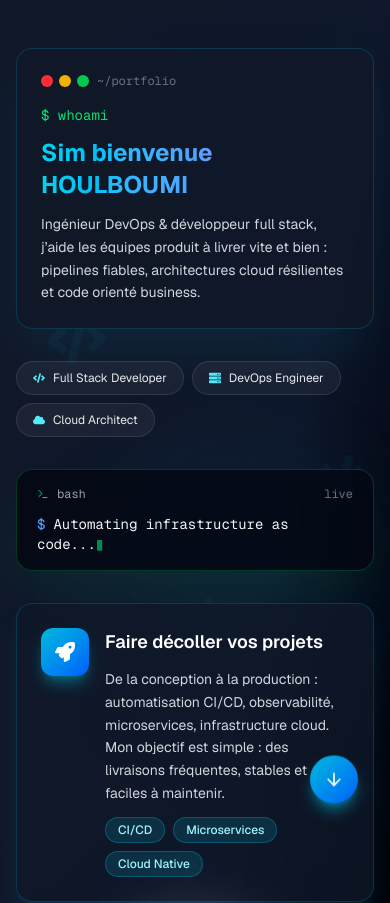
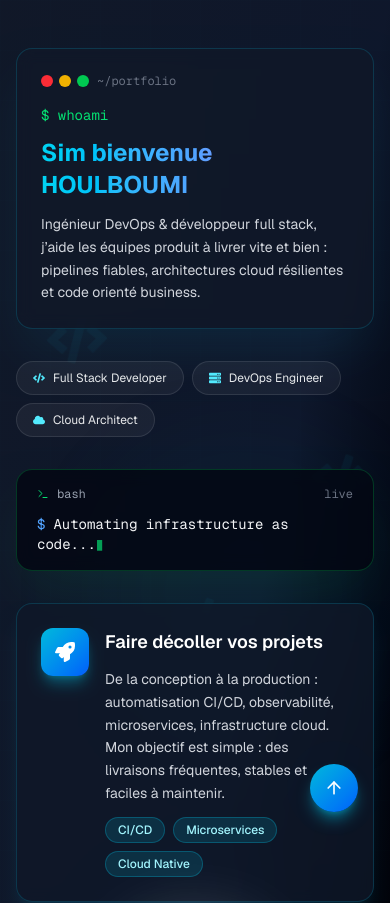
Before and after one commit to SimBienvenueHoulBoumi/porfolio-v2, a Next.js app: page / in a window 390 px wide. Shown: the top 903 px of the page. Built offline with nearby package versions, Linux system fonts and the light colour scheme.

Commit message:
clean code

```diff
--- a/src/app/page.tsx
+++ b/src/app/page.tsx
@@ -7,7 +7,7 @@ import Hero from "../components/Hero";
 import Skills from "../components/Skills";
 import Contact from "../components/Contact";
 import Footer from "../components/Footer";
-import ScrollToBottomButton from "../components/ScrollToBottomButton";
+import ScrollControls from "../components/ScrollControls";
 import Experience from "@/components/Experience";
 
 export default function Page() {
@@ -24,7 +24,7 @@ export default function Page() {
     <div className="bg-gray-900 text-white font-sans relative">
       <div className="relative">
         <Hero />
-        <ScrollToBottomButton onClick={handleScrollToFooter} />
+        <ScrollControls onScrollToFooter={handleScrollToFooter} />
       </div>
       <Skills />
       <Experience />
--- a/src/components/Contact.tsx
+++ b/src/components/Contact.tsx
@@ -46,13 +46,11 @@ const Contact: FC = () => (
 
           {/* Email */}
           <div className="mb-8">
-            <p className="text-gray-400 mb-3">Email :</p>
             <a
               href="mailto:houlboumi.sim.bienvenue@gmail.com"
               className="group inline-flex items-center gap-3 px-6 py-3 bg-gradient-to-r from-cyan-600 to-blue-600 hover:from-cyan-500 hover:to-blue-500 text-white font-semibold rounded-lg transition-all duration-300 hover:scale-105 hover:shadow-xl hover:shadow-cyan-500/50"
             >
               <FiMail className="text-xl" />
-              <span>houlboumi.sim.bienvenue@gmail.com</span>
             </a>
           </div>
 
@@ -95,6 +93,8 @@ const Contact: FC = () => (
                 LinkedIn
               </span>
             </a>
+
+
           </div>
         </div>
       </div>
--- /dev/null
+++ b/src/components/ScrollControls.tsx
@@ -0,0 +1,52 @@
+"use client";
+import { FC, useEffect, useState } from "react";
+import { FiArrowDown, FiArrowUp } from "react-icons/fi";
+
+interface ScrollControlsProps {
+  onScrollToFooter: () => void;
+}
+
+const ScrollControls: FC<ScrollControlsProps> = ({ onScrollToFooter }) => {
+  const [atBottom, setAtBottom] = useState(false);
+
+  useEffect(() => {
+    const handleScroll = () => {
+      const { scrollTop, scrollHeight, clientHeight } = document.documentElement;
+      setAtBottom(scrollTop + clientHeight >= scrollHeight - 16);
+    };
+
+    handleScroll();
+    window.addEventListener("scroll", handleScroll, { passive: true });
+    return () => window.removeEventListener("scroll", handleScroll);
+  }, []);
+
+  const handleClick = () => {
+    if (atBottom) {
+      window.scrollTo({ top: 0, behavior: "smooth" });
+    } else {
+      onScrollToFooter();
+    }
+  };
+
+  return (
+    <button
+      onClick={handleClick}
+      className="fixed bottom-8 right-8 z-50 group flex items-center justify-center w-12 h-12 sm:w-14 sm:h-14 rounded-full bg-gradient-to-br from-cyan-500 to-blue-600 hover:from-cyan-400 hover:to-blue-500 shadow-lg shadow-cyan-500/50 hover:shadow-xl hover:shadow-cyan-500/70 transition-all duration-300 hover:scale-110 focus:outline-none focus:ring-4 focus:ring-cyan-500/50"
+      aria-label={atBottom ? "Revenir en haut" : "Aller en bas"}
+    >
+      {atBottom ? (
+        <FiArrowUp className="text-white text-xl sm:text-2xl group-hover:-translate-y-1 transition-transform" />
+      ) : (
+        <FiArrowDown className="text-white text-xl sm:text-2xl group-hover:translate-y-1 transition-transform" />
+      )}
+
+      <span className="absolute -top-12 left-1/2 -translate-x-1/2 opacity-0 group-hover:opacity-100 bg-gray-900 text-white text-xs px-3 py-2 rounded-lg pointer-events-none transition-all duration-200 whitespace-nowrap shadow-lg border border-cyan-500/30">
+        {atBottom ? "Aller en haut" : "Aller en bas"}
+      </span>
+
+      <span className="absolute inset-0 rounded-full bg-cyan-500/30 animate-ping opacity-75" />
+    </button>
+  );
+};
+
+export default ScrollControls;
--- a/src/components/ScrollToBottomButton.tsx
+++ /dev/null
@@ -1,53 +0,0 @@
-"use client";
-import { FC } from "react";
-import { FiArrowDown } from "react-icons/fi";
-
-interface ScrollToBottomButtonProps {
-  onClick: () => void;
-}
-
-const ScrollToBottomButton: FC<ScrollToBottomButtonProps> = ({ onClick }) => (
-  <button
-    onClick={onClick}
-    className="
-      fixed bottom-8 right-8 z-50
-      group
-      flex items-center justify-center
-      w-12 h-12 sm:w-14 sm:h-14
-      bg-gradient-to-br from-cyan-500 to-blue-600
-      hover:from-cyan-400 hover:to-blue-500
-      rounded-full
-      shadow-lg shadow-cyan-500/50
-      hover:shadow-xl hover:shadow-cyan-500/70
-      transition-all duration-300
-      hover:scale-110
-      focus:outline-none focus:ring-4 focus:ring-cyan-500/50
-      animate-bounce
-    "
-    aria-label="Scroll to bottom"
-  >
-    <FiArrowDown className="text-white text-xl sm:text-2xl group-hover:translate-y-1 transition-transform" />
-
-    {/* Tooltip */}
-    <span className="
-      absolute -top-12 left-1/2 -translate-x-1/2
-      opacity-0 group-hover:opacity-100
-      bg-gray-900 text-white text-xs px-3 py-2 rounded-lg
-      pointer-events-none transition-all duration-200
-      whitespace-nowrap shadow-lg
-      border border-cyan-500/30
-    ">
-      Aller en bas
-    </span>
-
-    {/* Pulse ring */}
-    <span className="
-      absolute inset-0 rounded-full
-      bg-cyan-500/30
-      animate-ping
-      opacity-75
-    "></span>
-  </button>
-);
-
-export default ScrollToBottomButton;
--- a/src/components/Skills.tsx
+++ b/src/components/Skills.tsx
@@ -60,33 +60,6 @@ const Skills: FC = () => (
             <p className="font-semibold text-lg text-white">Docker / CI/CD</p>
           </div>
         </div>
-
-        {/* Ansible */}
-        <div className="group relative bg-gradient-to-br from-gray-800/50 to-gray-900/50 backdrop-blur-sm border border-red-500/20 rounded-xl p-6 hover:border-red-500/50 transition-all duration-300 hover:scale-105 hover:shadow-xl hover:shadow-red-500/20">
-          <div className="absolute inset-0 bg-gradient-to-br from-red-500/5 to-transparent rounded-xl opacity-0 group-hover:opacity-100 transition-opacity"></div>
-          <div className="relative z-10 flex flex-col items-center text-center">
-            <SiAnsible className="text-5xl mb-3 text-red-500 group-hover:scale-110 transition-transform" />
-            <p className="font-semibold text-lg text-white">Ansible</p>
-          </div>
-        </div>
-
-        {/* Jenkins */}
-        <div className="group relative bg-gradient-to-br from-gray-800/50 to-gray-900/50 backdrop-blur-sm border border-red-400/20 rounded-xl p-6 hover:border-red-400/50 transition-all duration-300 hover:scale-105 hover:shadow-xl hover:shadow-red-400/20">
-          <div className="absolute inset-0 bg-gradient-to-br from-red-400/5 to-transparent rounded-xl opacity-0 group-hover:opacity-100 transition-opacity"></div>
-          <div className="relative z-10 flex flex-col items-center text-center">
-            <SiJenkins className="text-5xl mb-3 text-red-400 group-hover:scale-110 transition-transform" />
-            <p className="font-semibold text-lg text-white">Jenkins</p>
-          </div>
-        </div>
-
-        {/* Kubernetes */}
-        <div className="group relative bg-gradient-to-br from-gray-800/50 to-gray-900/50 backdrop-blur-sm border border-blue-500/20 rounded-xl p-6 hover:border-blue-500/50 transition-all duration-300 hover:scale-105 hover:shadow-xl hover:shadow-blue-500/20 col-span-2 md:col-span-2">
-          <div className="absolute inset-0 bg-gradient-to-br from-blue-500/5 to-transparent rounded-xl opacity-0 group-hover:opacity-100 transition-opacity"></div>
-          <div className="relative z-10 flex flex-col items-center text-center">
-            <SiKubernetes className="text-5xl mb-3 text-blue-500 group-hover:rotate-180 transition-transform duration-700" />
-            <p className="font-semibold text-lg text-white">Kubernetes</p>
-          </div>
-        </div>
       </div>
 
       {/* Secondary Skills Tags */}
@@ -95,10 +68,6 @@ const Skills: FC = () => (
         <div className="relative bg-gray-900/50 backdrop-blur-sm border border-cyan-500/20 rounded-2xl p-8">
           <h4 className="text-center text-lg font-semibold text-cyan-400 mb-6">Technologies & Outils</h4>
           <div className="flex flex-wrap justify-center gap-3">
-            <span className="group px-4 py-2 bg-gradient-to-r from-blue-800/50 to-blue-900/50 border border-blue-500/30 rounded-full text-sm text-blue-200 hover:border-blue-400 hover:scale-105 transition-all duration-200 cursor-default flex items-center gap-2">
-              <FaDatabase className="text-blue-400" />
-              API REST
-            </span>
             <span className="group px-4 py-2 bg-gradient-to-r from-purple-800/50 to-purple-900/50 border border-purple-500/30 rounded-full text-sm text-purple-200 hover:border-purple-400 hover:scale-105 transition-all duration-200 cursor-default flex items-center gap-2">
               <SiRedux className="text-purple-400" />
               Redux
@@ -106,13 +75,6 @@ const Skills: FC = () => (
             <span className="group px-4 py-2 bg-gradient-to-r from-cyan-800/50 to-cyan-900/50 border border-cyan-500/30 rounded-full text-sm text-cyan-200 hover:border-cyan-400 hover:scale-105 transition-all duration-200 cursor-default flex items-center gap-2">
               <SiTailwindcss className="text-cyan-400" />
               TailwindCSS
-            </span>
-            <span className="group px-4 py-2 bg-gradient-to-r from-gray-700/50 to-gray-800/50 border border-gray-500/30 rounded-full text-sm text-gray-200 hover:border-gray-400 hover:scale-105 transition-all duration-200 cursor-default flex items-center gap-2">
-              <FaGitAlt className="text-orange-400" />
-              Git / GitHub
-            </span>
-            <span className="group px-4 py-2 bg-gradient-to-r from-pink-800/50 to-pink-900/50 border border-pink-500/30 rounded-full text-sm text-pink-200 hover:border-pink-400 hover:scale-105 transition-all duration-200 cursor-default">
-              Test Unitaire
             </span>
             <span className="group px-4 py-2 bg-gradient-to-r from-blue-600/50 to-blue-700/50 border border-blue-500/30 rounded-full text-sm text-blue-200 hover:border-blue-400 hover:scale-105 transition-all duration-200 cursor-default flex items-center gap-2">
               <SiTypescript className="text-blue-400" />
```
